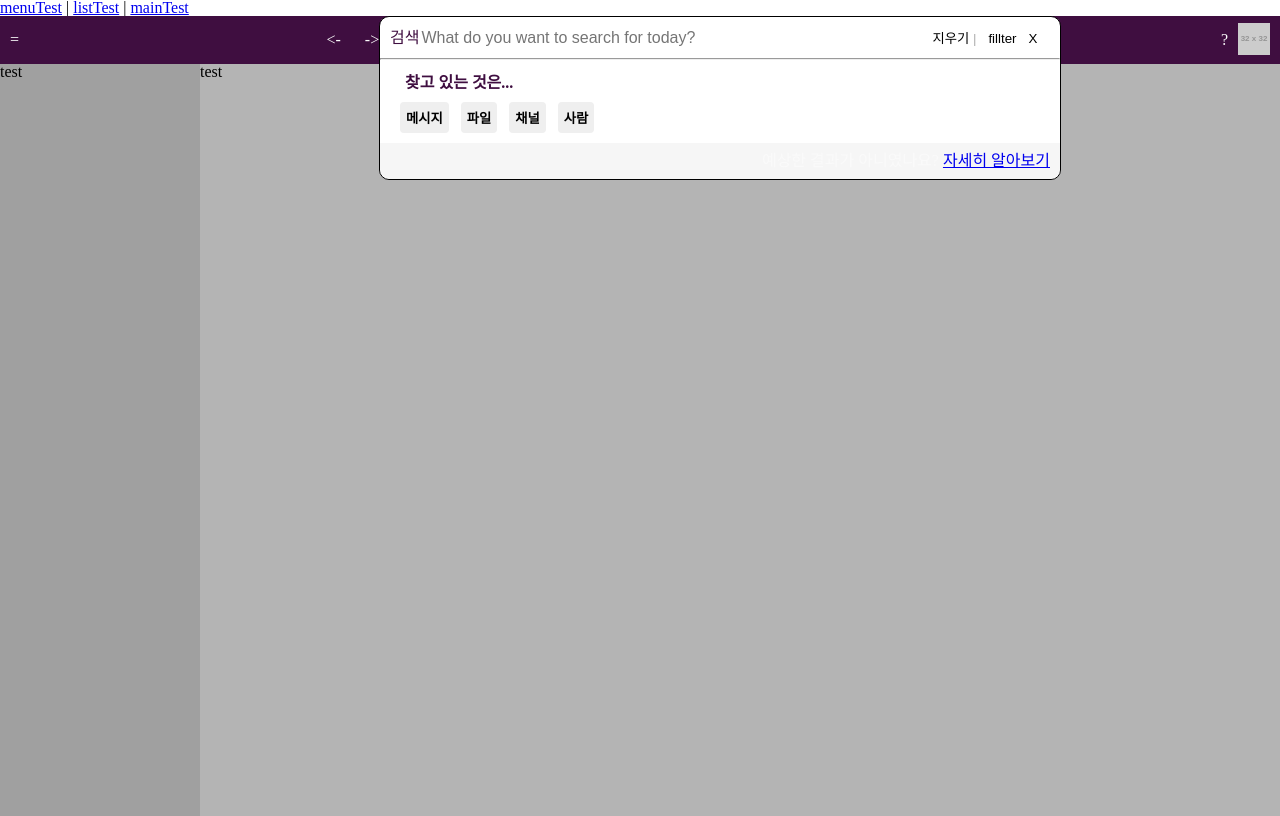
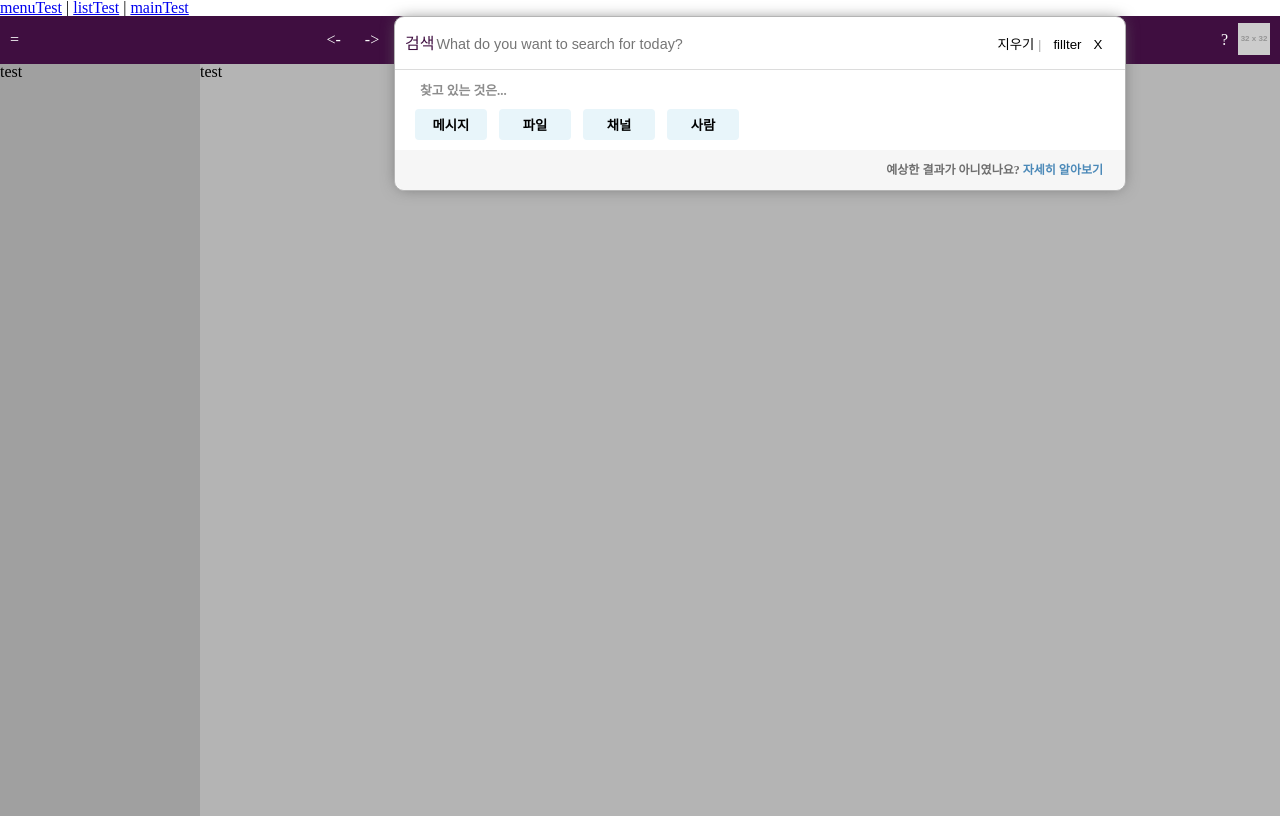
Before and after one commit to fms2014-github/clone-coding-slack, a Vue app: page /main-view in a window 1280 px wide. Both pictures are taken after a click on the button "새 워크스페이크 검색". Built offline with nearby package versions, Linux system fonts and the light colour scheme.

Commit message:
searchBox css 및 버튼 동작 작성 중

```diff
--- a/src/assets/scss/variables.scss
+++ b/src/assets/scss/variables.scss
@@ -22,12 +22,26 @@ $root-width: calc(100vw - (100vw - 100%));
 $main-background-color: rgb(63, 14, 64);
 $main-font-color-white: rgb(250, 250, 250);
 $main-font-color-black: rgb(50, 50, 50);
-$main-font-color-gray: rgb(120, 120, 120);
 
-$disable-state-color-type: rgb(130, 130, 130);
+$gray-color-220: rgb(220, 220, 220);
+$gray-color-210: rgb(210, 210, 210);
+$gray-color-200: rgb(200, 200, 200);
+$gray-color-190: rgb(190, 190, 190);
+$gray-color-180: rgb(180, 180, 180);
+$gray-color-170: rgb(170, 170, 170);
+$gray-color-160: rgb(160, 160, 160);
+$gray-color-150: rgb(150, 150, 150);
+$gray-color-140: rgb(140, 140, 140);
+$gray-color-130: rgb(130, 130, 130);
+$gray-color-120: rgb(120, 120, 120);
+$gray-color-110: rgb(110, 110, 110);
+$gray-color-100: rgb(100, 100, 100);
+$main-tag-box-color: rgb(232,245,250);
 
-$selected-color: rgb(17, 100, 163);
+$disable-state-color-type1: rgb(130, 130, 130);
+
+$selected-color-type1: rgb(17, 100, 163);
 
 $hover-color-type-light: rgba(255, 255, 255, 0.3);
 $hover-color-type-dark: rgba(0, 0, 0, 0.3);
-$hover-color-for-search-box: rgb(17, 100, 163);
+$link-color-type1: rgb(75, 137, 184);
--- a/src/components/SearchBox.vue
+++ b/src/components/SearchBox.vue
@@ -3,7 +3,7 @@
     <div class="search-workspace">
       <span class="search-icon">검색</span>
       <input v-model="inputText" type="text" placeholder="What do you want to search for today?"/>
-      <button class="search-data-del-btn">지우기</button>
+      <button class="search-data-del-btn" @click="delText">지우기</button>
       <button class="fillter">fillter</button>
       <button class="search-box-close" @click="closeBox">X</button>
     </div>
@@ -37,6 +37,9 @@ export default {
   methods:{
     closeBox(){
       this.$emit('close-box-event', this.inputText)
+    },
+    delText(){
+      this.inputText = '';
     }
   }
 
@@ -45,15 +48,16 @@ export default {
 
 <style lang="scss" scoped>
 .search-box{
-    width: calc(100% - 600px);
-    max-width: 900px;
+    width: calc(100% - 550px);
+    max-width: 1000px;
     background-color: white;
     border: {
         width: 1px;
         style: solid;
-        color: black;
+        color: $gray-color-180;
         radius: 10px;
     }
+    box-shadow: 0px 0px 16px -4px $gray-color-100;
 
     button {
         background-color: rgba(255, 255, 255, 0);
@@ -66,10 +70,11 @@ export default {
 
     .search-workspace{
       margin: 10px;
+      height: 32px;
       input[type="text"]{
         width: calc(100% - 157px);
         height: 100%;
-        font-size: 1rem;
+        font-size: 0.9rem;
         border-width: 0px;
       }
       .search-icon{
@@ -82,6 +87,13 @@ export default {
         }
       }
     }
+
+    hr {
+      background-color: $gray-color-220;
+      height: 1px;
+      border-width: 0px;
+    }
+
     .search-support{
       margin: 10px 20px;
     }
@@ -91,6 +103,23 @@ export default {
       border-radius: 0px 0px 10px 10px;
       text-align: right;
       background-color: rgba(240, 240, 240, 0.6);
+      p {
+        padding: 4px 12px;
+        font: {
+          size: 0.75rem;
+          weight: 700;
+        }
+        color: $gray-color-110;
+      }
+
+      a {
+        text-decoration: none;
+        color: $link-color-type1;
+
+        &:hover{
+          text-decoration: underline;
+        }
+      }
     }
 }
 </style>
--- a/src/components/SearchSuggest.vue
+++ b/src/components/SearchSuggest.vue
@@ -20,20 +20,23 @@ export default {
     color: $main-background-color;
     font-weight: 700;
     padding: 5px;
+    font-size: 0.8rem;
+    color: $gray-color-140;
   }
   button {
     margin: 6px 12px 0px 0px;
     padding: 6px;
+    width: 72px;
     cursor: pointer;
     font-weight: 700;
+    background-color: $main-tag-box-color;
     border: {
       width: 0px;
       radius: 4px;
     }
 
     &:hover{
-      background-color: rgb(255,255,255);
-      mix-blend-mode: darken;
+      background-color: $selected-color-type1;
       color: rgb(240, 240, 240);
     }
   }
--- a/src/layout/Header.vue
+++ b/src/layout/Header.vue
@@ -82,7 +82,7 @@ header{
   .search-box{
     position: absolute;
     top: 0px;
-    left: calc(50% + 80px);
+    left: calc(50% + 120px);
     transform: translateX(-50%);
   }
 
```
